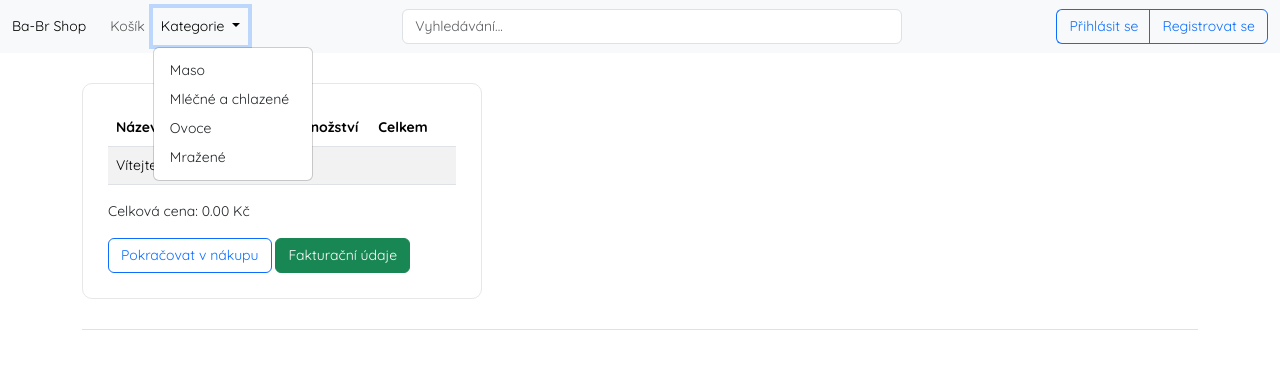
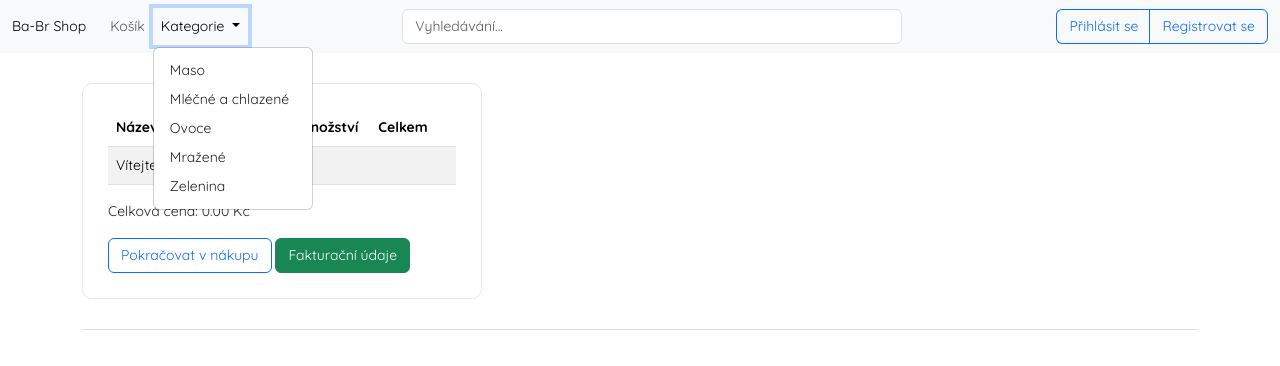
Before and after one commit to Tomas-Bartos/PythonRemoteCZ21_Eshop, a Django app: page /Eshop_app/cart_view/ in a window 1280 px wide, after a click on "Kategorie". Shown: the top 366 px of the page. Run offline with Django 4.2, Linux system fonts and the light colour scheme.

Commit message:
Chore: Added 'zelenina' category. Added some products. Fix: Adjusted category ID's accordingly.

```diff
--- a/Eshop_app/templates/base.html
+++ b/Eshop_app/templates/base.html
@@ -47,6 +47,7 @@
                         <li><a class="dropdown-item" href="{% url 'mlecne-a-chlazene' %}">Mléčné a chlazené</a></li>
                         <li><a class="dropdown-item" href="{% url 'ovoce' %}">Ovoce</a></li>
                         <li><a class="dropdown-item" href="{% url 'mrazene' %}">Mražené</a></li>
+                        <li><a class="dropdown-item" href="{% url 'zelenina' %}">Zelenina</a></li>
                     </ul>
                 </li>
             </ul>
--- a/Eshop_app/urls.py
+++ b/Eshop_app/urls.py
@@ -17,6 +17,7 @@ urlpatterns = [
     path('ovoce/', views.ovoce, name='ovoce'),
     path('mlecne-a-chlazene/', views.mlecne_a_chlazene, name='mlecne-a-chlazene'),
     path('mrazene/', views.mrazene, name='mrazene'),
+    path('zelenina/', views.zelenina, name='zelenina'),
     # category manipulation
     path('categories/', views.category_list, name='category_list'),
     path('categories/create/', views.category_create, name='category_create'),
--- a/Eshop_app/views.py
+++ b/Eshop_app/views.py
@@ -40,50 +40,6 @@ def user_page(request):
                       "products_to_edit": Product.objects.all(),
                       "categories": Category.objects.all(),
                   })
-
-
-# maso
-def maso(request):
-    # Get all products from category
-    maso_category = get_object_or_404(Category, id=2)
-    maso_products = Product.objects.filter(category=maso_category)
-
-    return render(request, 'maso.html', context={
-        "maso": maso_products
-    })
-
-
-# mlecne a chlazene
-def mlecne_a_chlazene(request):
-    # Get all products from category
-    mlecne_chlazene_category = get_object_or_404(Category, id=3)
-    mlecne_chlazene_products = Product.objects.filter(category=mlecne_chlazene_category)
-
-    return render(request, 'mlecne_a_chlazene.html', context={
-        "mlecne_chlazene": mlecne_chlazene_products
-    })
-
-
-# ovoce
-def ovoce(request):
-    # Get all products from category
-    ovoce_category = get_object_or_404(Category, id=1)
-    ovoce_products = Product.objects.filter(category=ovoce_category)
-
-    return render(request, 'ovoce.html', context={
-        "ovoce": ovoce_products
-    })
-
-
-# mrazene
-def mrazene(request):
-    # Get all products from category
-    mrazene_category = get_object_or_404(Category, id=4)
-    mrazene_products = Product.objects.filter(category=mrazene_category)
-
-    return render(request, 'mrazene.html', context={
-        "mrazene": mrazene_products
-    })
 
 
 # product detail
@@ -191,6 +147,59 @@ def category_delete(request, pk):
         return redirect('user')
     return render(request, 'category_confirm_delete.html', {'category': category})
 
+
+# maso
+def maso(request):
+    # Get all products from category
+    maso_category = get_object_or_404(Category, id=1)
+    maso_products = Product.objects.filter(category=maso_category)
+
+    return render(request, 'maso.html', context={
+        "maso": maso_products
+    })
+
+
+# mlecne a chlazene
+def mlecne_a_chlazene(request):
+    # Get all products from category
+    mlecne_chlazene_category = get_object_or_404(Category, id=3)
+    mlecne_chlazene_products = Product.objects.filter(category=mlecne_chlazene_category)
+
+    return render(request, 'mlecne_a_chlazene.html', context={
+        "mlecne_chlazene": mlecne_chlazene_products
+    })
+
+
+# ovoce
+def ovoce(request):
+    # Get all products from category
+    ovoce_category = get_object_or_404(Category, id=2)
+    ovoce_products = Product.objects.filter(category=ovoce_category)
+
+    return render(request, 'ovoce.html', context={
+        "ovoce": ovoce_products
+    })
+
+
+# mrazene
+def mrazene(request):
+    # Get all products from category
+    mrazene_category = get_object_or_404(Category, id=4)
+    mrazene_products = Product.objects.filter(category=mrazene_category)
+
+    return render(request, 'mrazene.html', context={
+        "mrazene": mrazene_products
+    })
+
+# zelenina
+def zelenina(request):
+    # Get all products from category
+    zelenina_category = get_object_or_404(Category, id=5)
+    zelenina_products = Product.objects.filter(category=zelenina_category)
+
+    return render(request, 'zelenina.html', context={
+        "zelenina": zelenina_products
+    })
 
 # search
 def search_products(request):
```
Also changed, not shown: Eshop_app/templates/zelenina.html (added, +18 -0 lines), media/products/batat.webp (added), media/products/cibule.webp (added), media/products/dyne.webp (added).
